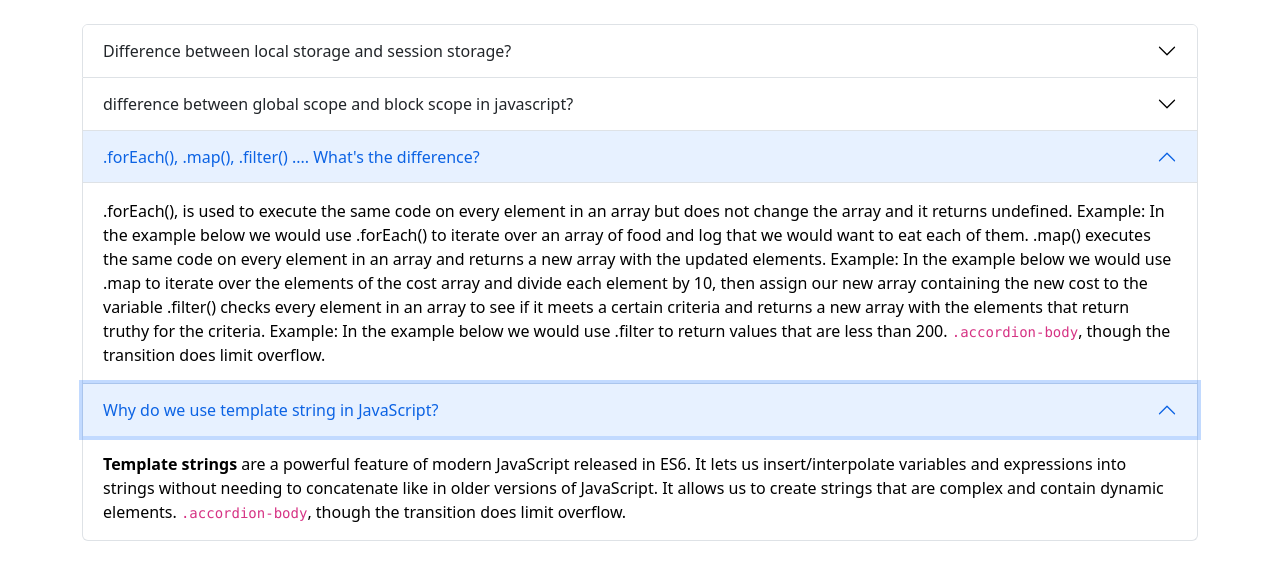
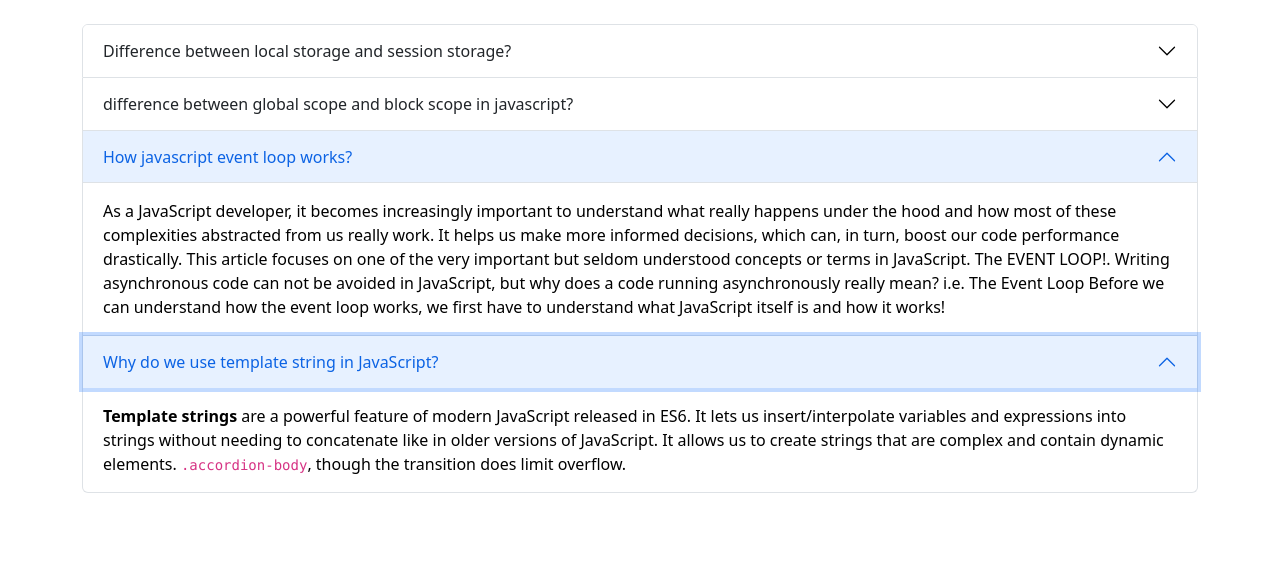
Before and after one commit to Shahriyar001/typing-master, a plain HTML site: page blog.html in a window 1280 px wide. Both pictures are taken after a click on the button "Why do we use template string in JavaScript?". Shown: the part 199-778 px from the top of the page. Drawn offline with nearby package versions, Linux system fonts and the light colour scheme.

Commit message:
add third q and ans

```diff
--- a/blog.html
+++ b/blog.html
@@ -75,35 +75,25 @@
                     <h2 class="accordion-header" id="headingThree">
                         <button class="accordion-button collapsed" type="button" data-bs-toggle="collapse"
                             data-bs-target="#collapseThree" aria-expanded="false" aria-controls="collapseThree">
-                            .forEach(), .map(), .filter() .... What's the difference?
+                            How javascript event loop works?
                         </button>
                     </h2>
                     <div id="collapseThree" class="accordion-collapse collapse" aria-labelledby="headingThree"
                         data-bs-parent="#accordionExample">
                         <div class="accordion-body">
-                            .forEach(), is used to execute the
-                            same code on every element in an array but does not change the array and it returns
-                            undefined.
+                            As a JavaScript developer, it becomes increasingly important to understand what really
+                            happens under the hood and how most of these complexities abstracted from us really work. It
+                            helps us make more informed decisions, which can, in turn, boost our code performance
+                            drastically.
 
-                            Example:
-                            In the example below we would use .forEach() to iterate over an array of food and log that
-                            we would want to eat each of them.
+                            This article focuses on one of the very important but seldom understood concepts or terms in
+                            JavaScript. The EVENT LOOP!.
 
-                            .map() executes the same code on every element in an array and returns a new array with the
-                            updated elements.
+                            Writing asynchronous code can not be avoided in JavaScript, but why does a code running
+                            asynchronously really mean? i.e. The Event Loop
 
-                            Example:
-                            In the example below we would use .map to iterate over the elements of the cost array and
-                            divide each element by 10, then assign our new array containing the new cost to the variable
-
-                            .filter() checks every element in an array to see if it meets a certain criteria and returns
-                            a new array with the elements that return truthy for the criteria.
-
-                            Example:
-                            In the example below we would use .filter to return values that are less than 200.
-
-
-                            <code>.accordion-body</code>, though the transition does limit overflow.
+                            Before we can understand how the event loop works, we first have to understand what
+                            JavaScript itself is and how it works!
                         </div>
                     </div>
                 </div>
```
